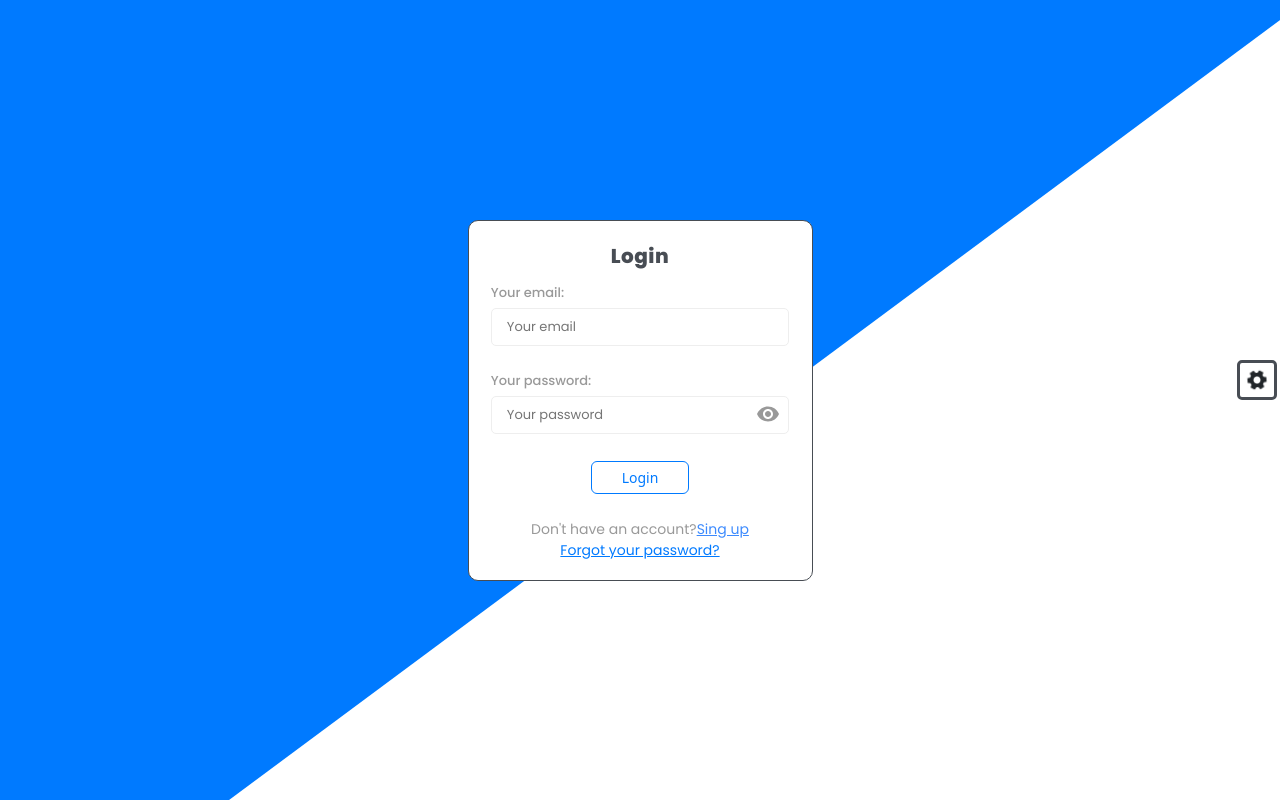
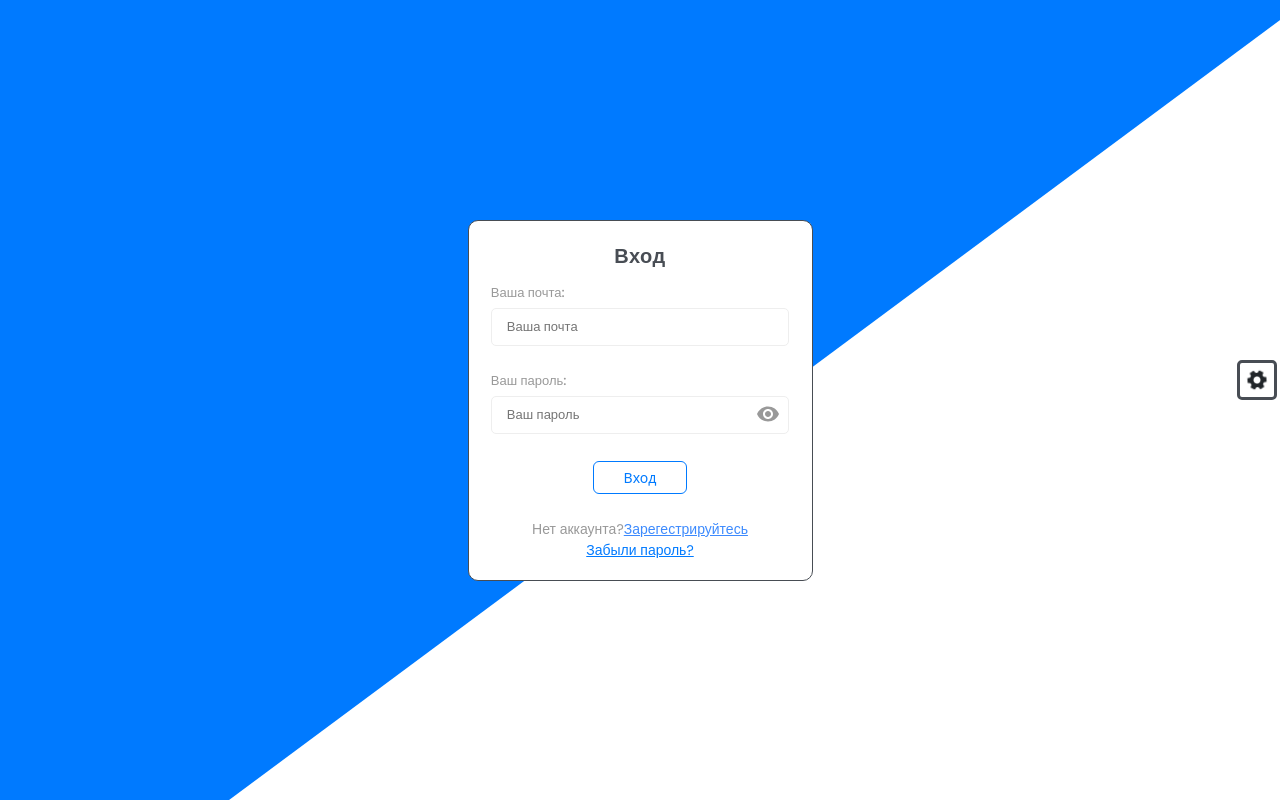
Before and after one commit to VladRastortguev/ATT24---2.0, a React (Create React App) app: page / in a window 1280 px wide. Built offline with nearby package versions, Linux system fonts and the light colour scheme.

Commit message:
fix --registration

```diff
--- a/src/Pages/LoginPage/Loginpage.tsx
+++ b/src/Pages/LoginPage/Loginpage.tsx
@@ -31,8 +31,8 @@ const Loginpage:FC = () => {
 
     const [showSettingBlock, setShowSettingBloxk] = useState(false)
 
-    const [checkEnglishLang, setEnglishLang] = useState(true)
-    const [checkRussianLang, setRussianLang] = useState(false)
+    const [checkEnglishLang, setEnglishLang] = useState(false)
+    const [checkRussianLang, setRussianLang] = useState(true)
 
     const [darkTheme, setDarkTheme] = useState(false)
 
--- a/src/Pages/RegistrationPages/RepistrationPages.tsx
+++ b/src/Pages/RegistrationPages/RepistrationPages.tsx
@@ -27,8 +27,8 @@ const RepistrationPages:FC = () => {
 
     const [showSettingBlock, setShowSettingBlock] = useState(false)
 
-    const [checkEnglishLang, setEnglishLang] = useState(true)
-    const [checkRussianLang, setRussianLang] = useState(false)
+    const [checkEnglishLang, setEnglishLang] = useState(false)
+    const [checkRussianLang, setRussianLang] = useState(true)
 
     const [darkTheme, setDarkTheme] = useState(false)
 
```
